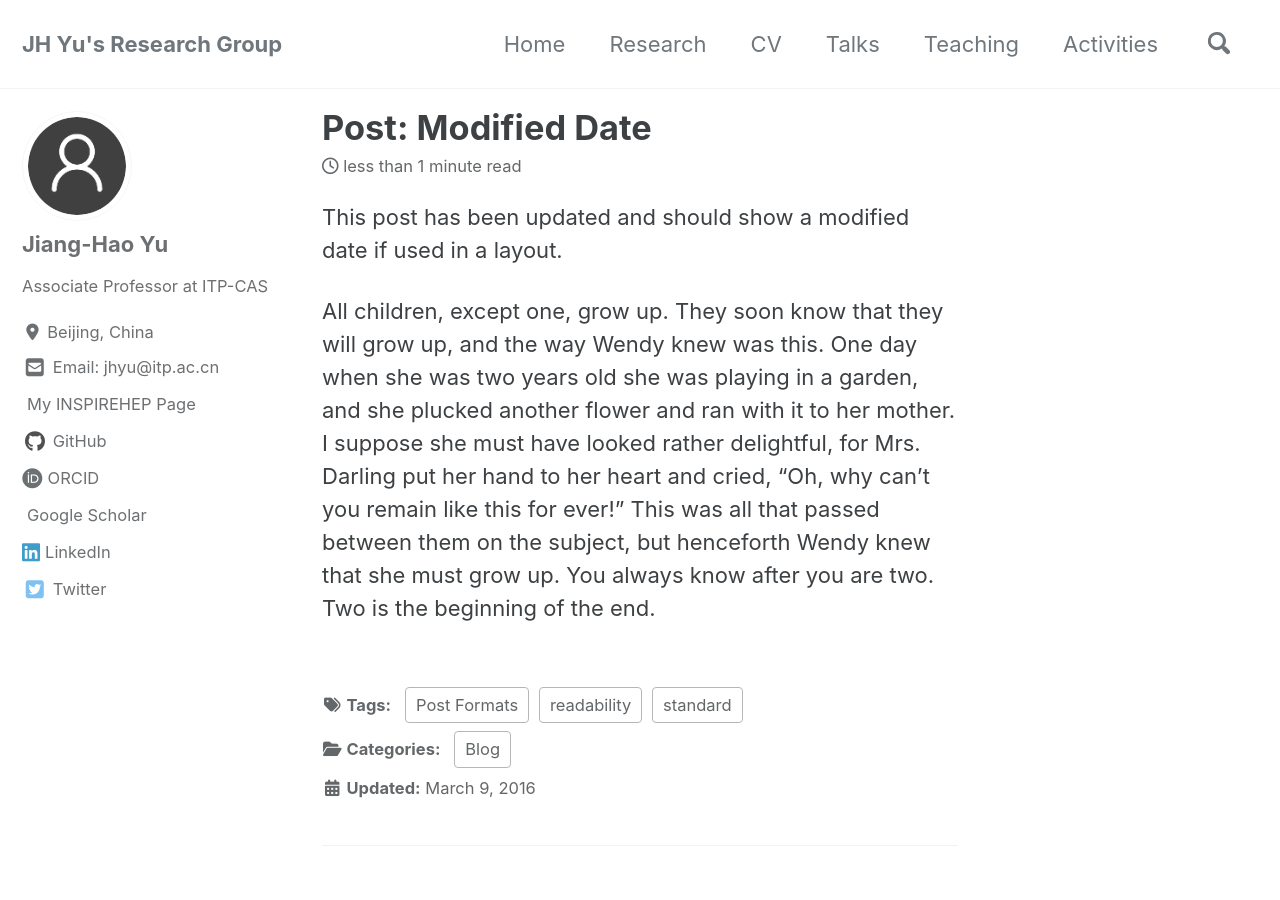
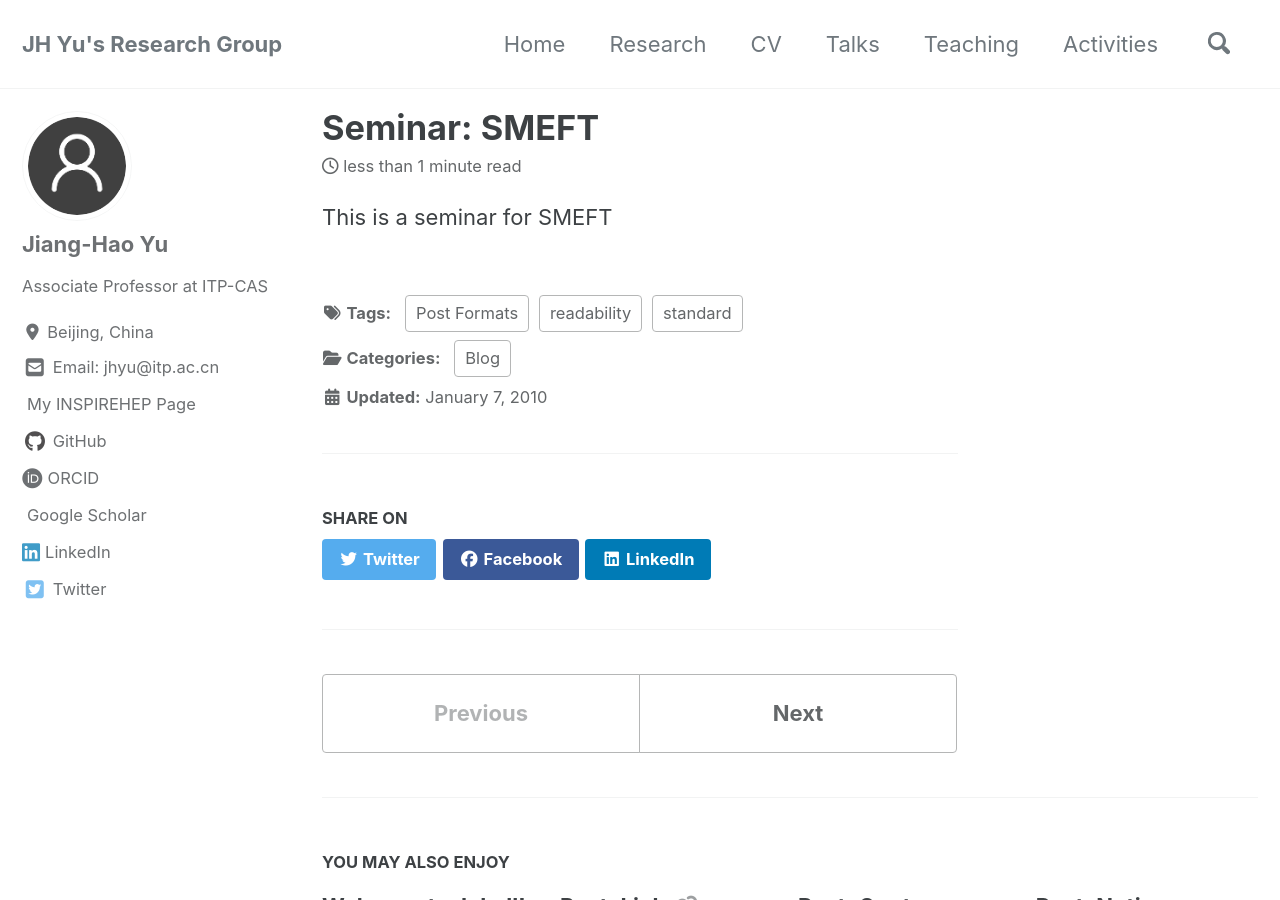
Before and after one commit to jhyu-itp/jhyu-itp.github.io, a Jekyll site: the page built from _posts/2010-01-07-post-modified.md, in a window 1280 px wide and 900 px high. Built offline with Jekyll 4.4.1, drawn with Linux system fonts in a browser that asks for light colours; cached includes are drawn as plain includes; nearby versions of some CDN libraries; a style sheet for code colours, icons or effects is not loaded.

Commit message:
Update 2010-01-07-post-modified.md

```diff
--- a/_posts/2010-01-07-post-modified.md
+++ b/_posts/2010-01-07-post-modified.md
@@ -1,6 +1,6 @@
 ---
-title: "Post: Modified Date"
-last_modified_at: 2016-03-09T16:20:02-05:00
+title: "Seminar: SMEFT"
+last_modified_at:
 categories:
   - Blog
 tags:
@@ -9,6 +9,4 @@ tags:
   - standard
 ---
 
-This post has been updated and should show a modified date if used in a layout.
-
-All children, except one, grow up. They soon know that they will grow up, and the way Wendy knew was this. One day when she was two years old she was playing in a garden, and she plucked another flower and ran with it to her mother. I suppose she must have looked rather delightful, for Mrs. Darling put her hand to her heart and cried, "Oh, why can't you remain like this for ever!" This was all that passed between them on the subject, but henceforth Wendy knew that she must grow up. You always know after you are two. Two is the beginning of the end.
+This is a seminar for SMEFT
```
